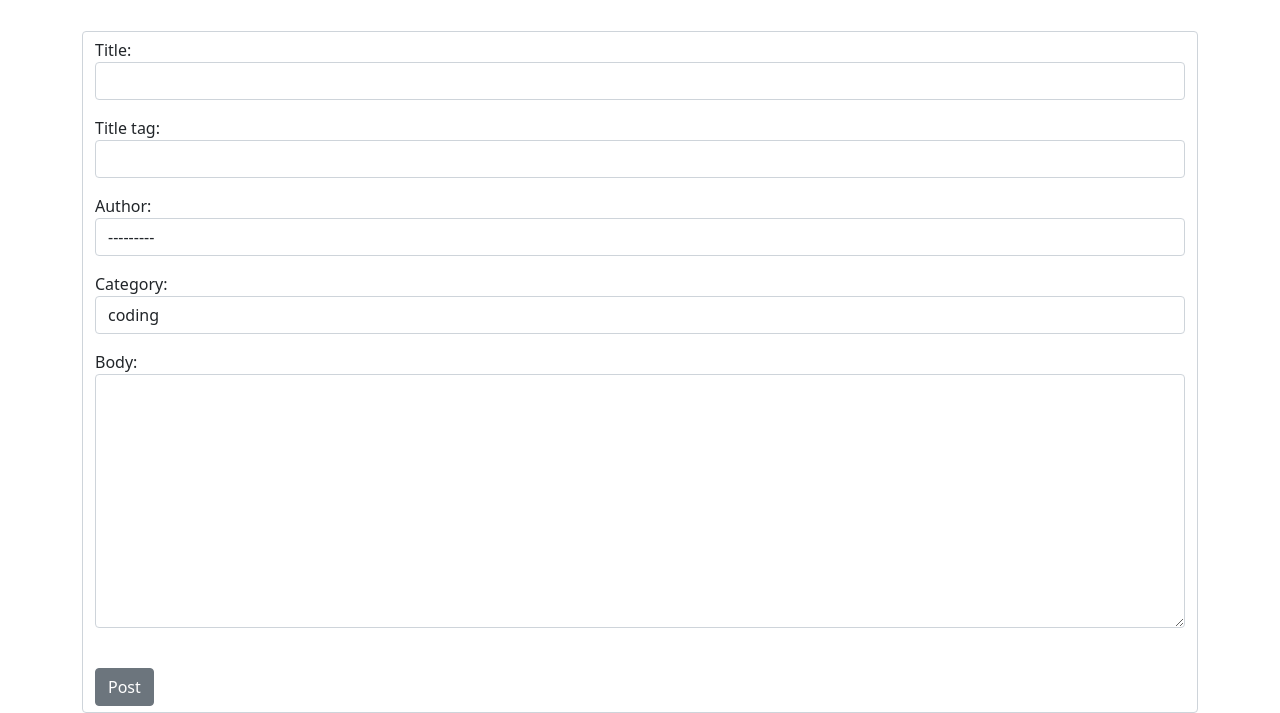
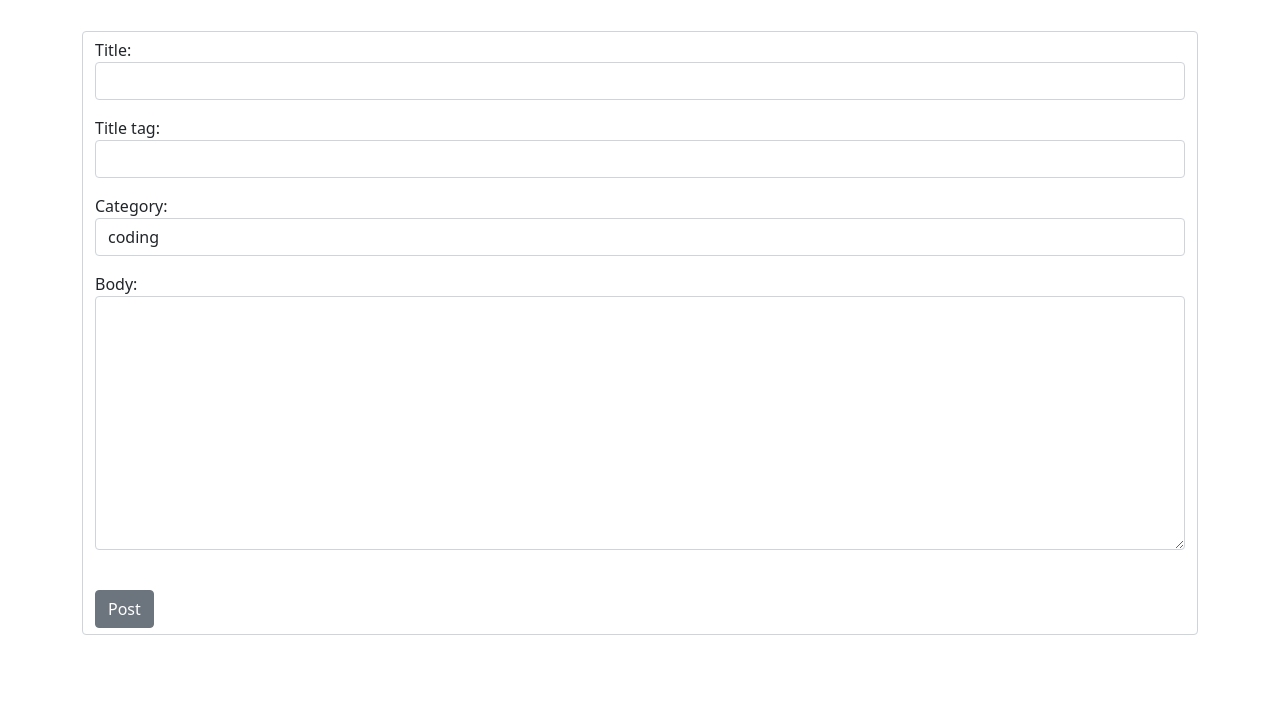
Before and after one commit to iSabbuGiri/Blog, a Django app: page /add_post/ in a window 1280 px wide. Shown: the part 153-866 px from the top of the page. After the commit the page ends 788 px from the top, so only its background shows below. Run offline with Django 3.2, Linux system fonts and the light colour scheme; a user stored in the database is signed in; data comes from the database, SQL or seed files in the repository; both versions use the stored data as it was after the commit.

Commit message:
restrict

```diff
--- a/theblog/forms.py
+++ b/theblog/forms.py
@@ -16,7 +16,8 @@ class PostForm(forms.ModelForm):
         widgets = {
             'title': forms.TextInput(attrs={'class': 'form-control'}),
             'title_tag': forms.TextInput(attrs={'class': 'form-control'}),
-            'author': forms.Select(attrs={'class': 'form-control'}),
+            'author': forms.TextInput(attrs={'class': 'form-control','value':'', 'id':'elder', 'type':'hidden'}),
+            #'author': forms.Select(attrs={'class': 'form-control'}),
             'category': forms.Select(choices=choice_list,attrs={'class': 'form-control'}),
             'body': forms.Textarea(attrs={'class': 'form-control'})
 
--- a/theblog/templates/add_post.html
+++ b/theblog/templates/add_post.html
@@ -17,6 +17,12 @@
         </form>
     </div>
 
+    <script>
+        var name = "{{user.id}}";
+        document.getElementById("elder").value=name;
+    </script>
+
+
 
 {% else %}
 
```
Also changed, not shown: db.sqlite3. Lines whose indentation alone changed are shown as unchanged.
